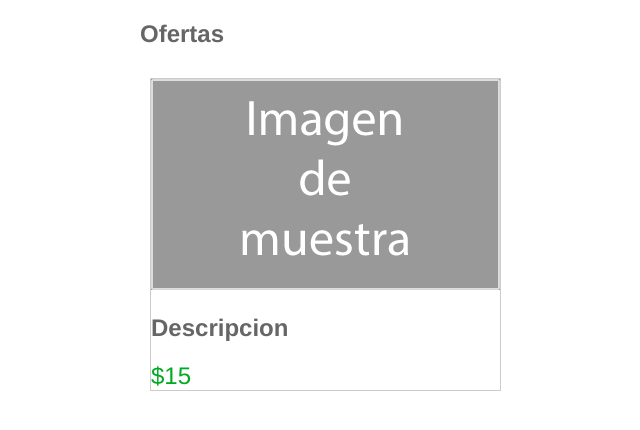
After one commit to exegeses/goodMorningPHP-OLD, a PHP site: page /listadoGrupon.php in a window 1280 px wide. The commit adds this page. Shown: the top 430 px of the page, without its empty margins (20-660 px from the left). Run offline with PHP 8.4, Linux system fonts and the light colour scheme.

Commit message:
listado tailandia resuelto

```diff
--- /dev/null
+++ b/inicial/clase3/listadoGrupon.php
@@ -0,0 +1,56 @@
+<?php
+    $descripciones = ["Malla Apple Watch","Tour en bote", "Cedric, stand up show", "paseo en kayak", "cambio de aceite Midas", "Parking en el aeropuerto", "Spa con pileta", "Tobogan acuático"];
+    $precios = [9.99, 30, 29.75, 79, 22, 10.50, 21, 29.99];
+    $imagenes = ["apple-Watch", "bote", "cedric", "kayaks", "midas", "parking", "pileta", "tobogan"];
+
+?>
+<!doctype html>
+<html lang="en">
+<head>
+    <meta charset="UTF-8">
+    <title>Document</title>
+    <style>
+        body{
+            font-family: helvetica;
+            color: #666;
+        }
+        #container{
+            width: 960px;
+            margin: auto;
+        }
+
+        .oferta{
+            width:349px;
+            border: 1px solid #ccc;
+            margin: 10px;
+            float: left;
+        }
+            .oferta .precio{
+                color: #0a2;
+                font-size: 24px;
+            }
+
+        .clear{
+            clear: both;
+            height: 20px;
+            border: none;
+        }
+    </style>
+</head>
+<body>
+
+        <section id="container">
+            <h1>Ofertas</h1>
+
+            <article class="oferta">
+                <img src="imagenesGroupon/muestra.png">
+                <h2>Descripcion</h2>
+                <span class="precio">$15</span>
+            </article>
+
+
+            <hr class="clear">
+        </section>
+
+</body>
+</html>
```
Also changed, not shown: inicial/clase3/tailandia.php (+15 -6 lines), inicial/clase3/imagenesGroupon/apple-Watch.jpg (added), inicial/clase3/imagenesGroupon/bote.jpg (added), inicial/clase3/imagenesGroupon/cedric.jpg (added), inicial/clase3/imagenesGroupon/kayaks.jpg (added), inicial/clase3/imagenesGroupon/midas.jpg (added), inicial/clase3/imagenesGroupon/muestra.png (added), inicial/clase3/imagenesGroupon/parking.jpg (added), inicial/clase3/imagenesGroupon/pileta.jpg (added), inicial/clase3/imagenesGroupon/tobogan.jpg (added).
